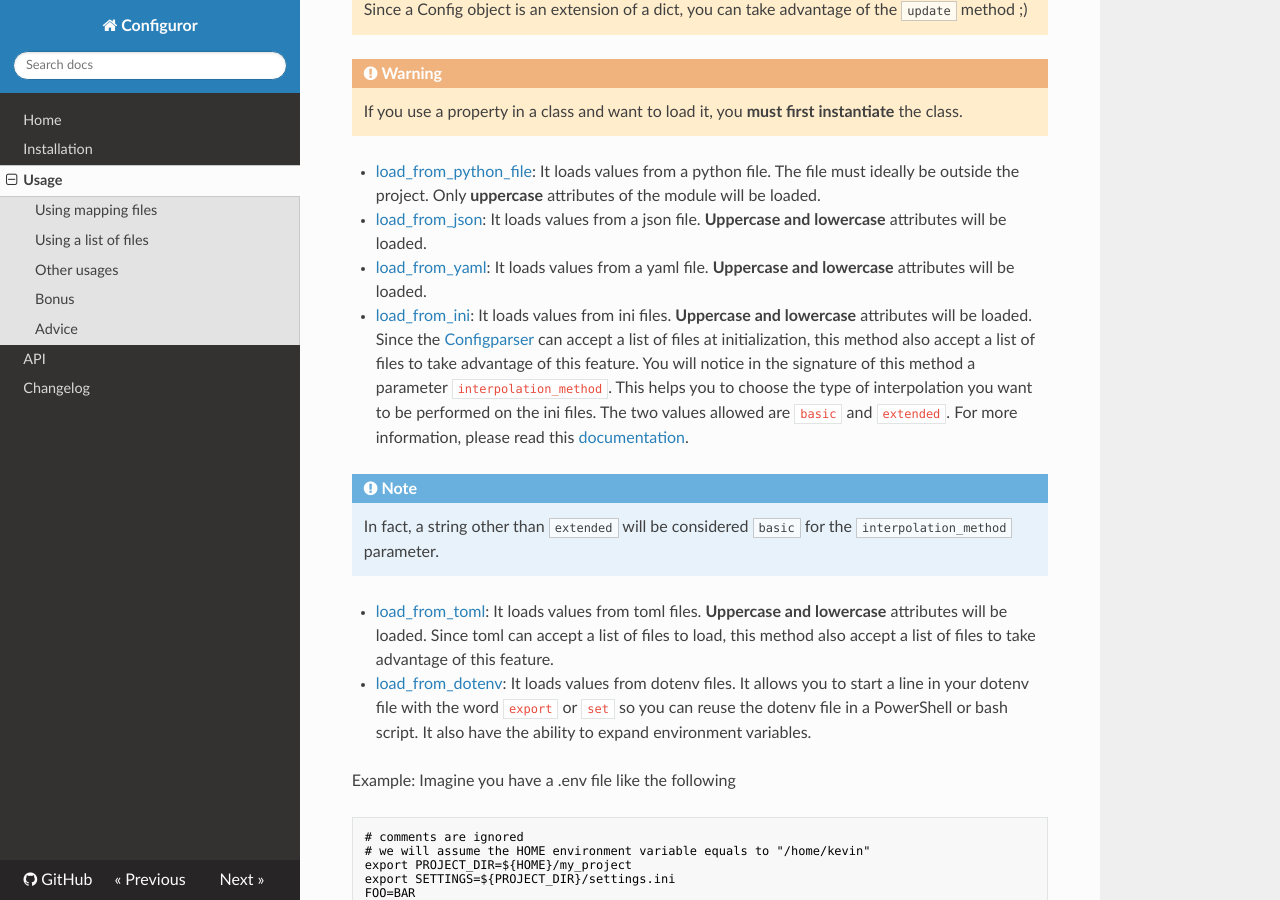
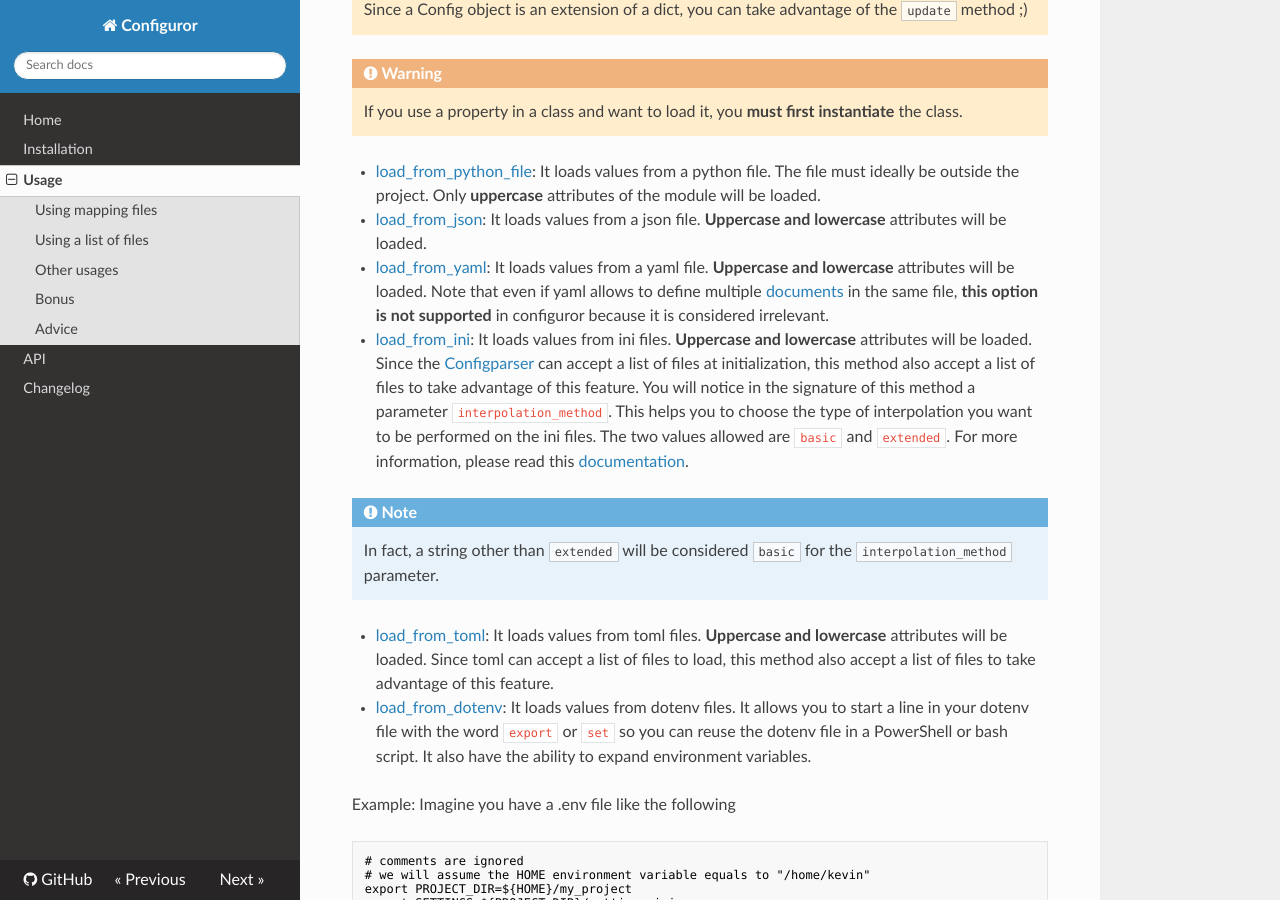
Before and after one commit to lewoudar/configuror, an MkDocs documentation site: the page built from docs/usage.md, in a window 1280 px wide and 900 px high, scrolled down 3319 px. Built offline with MkDocs 1.6.1, drawn with Linux system fonts in a browser that asks for light colours; nearby versions of some CDN libraries; old or Windows-style settings are respelled for this version of MkDocs.

Commit message:
docs: updated documentation on yaml parsing

```diff
--- a/docs/usage.md
+++ b/docs/usage.md
@@ -159,7 +159,8 @@ outside the project. Only **uppercase** attributes of the module will be loaded.
 will be loaded.
 
 - [load_from_yaml](api.md#load_from_yaml): It loads values from a yaml file. **Uppercase and lowercase** attributes
-will be loaded.
+will be loaded. Note that even if yaml allows to define multiple [documents](https://yaml.org/spec/1.2/spec.html#document//)
+in the same file, **this option is not supported** in configuror because it is considered irrelevant.
 
 - [load_from_ini](api.md#load_from_ini): It loads values from ini files. **Uppercase and lowercase** attributes will
 be loaded. Since the [Configparser](https://docs.python.org/3/library/configparser.html) can accept a list of files
```
